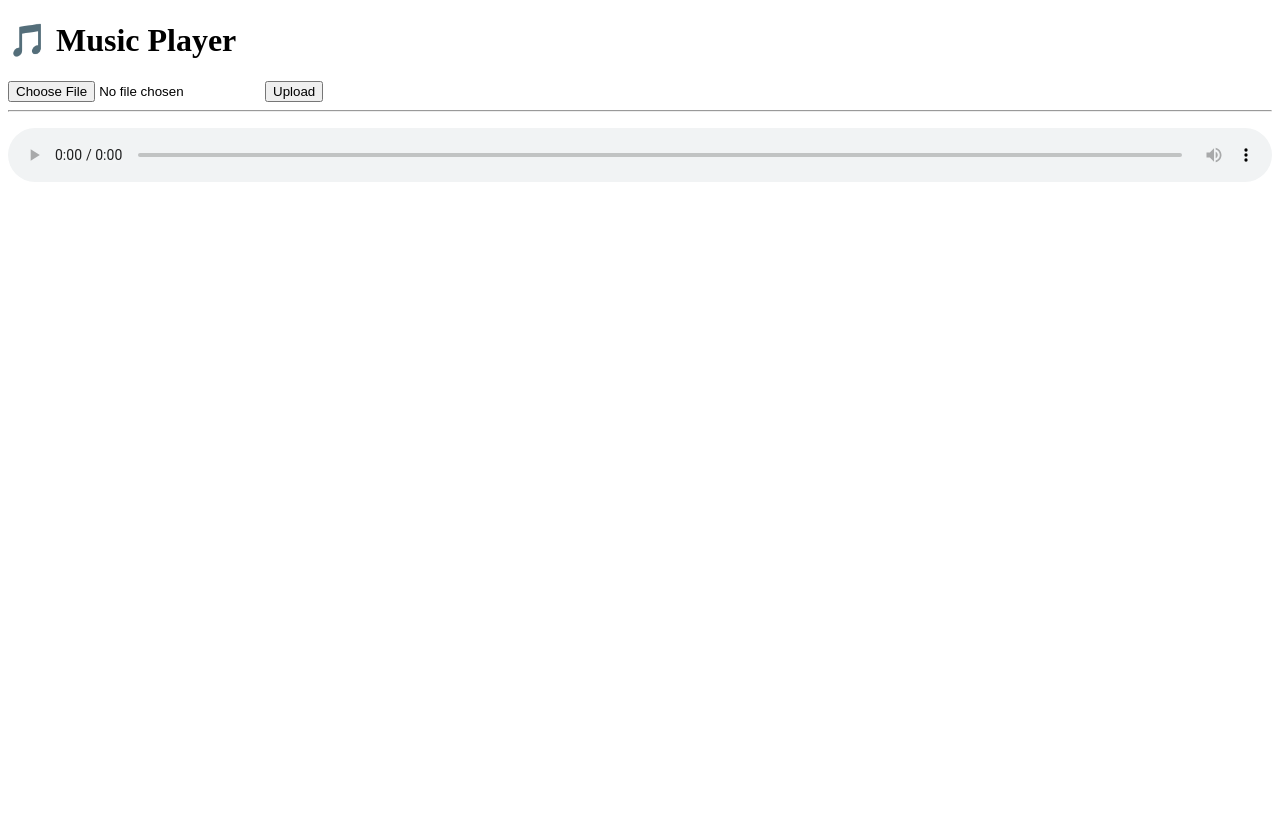
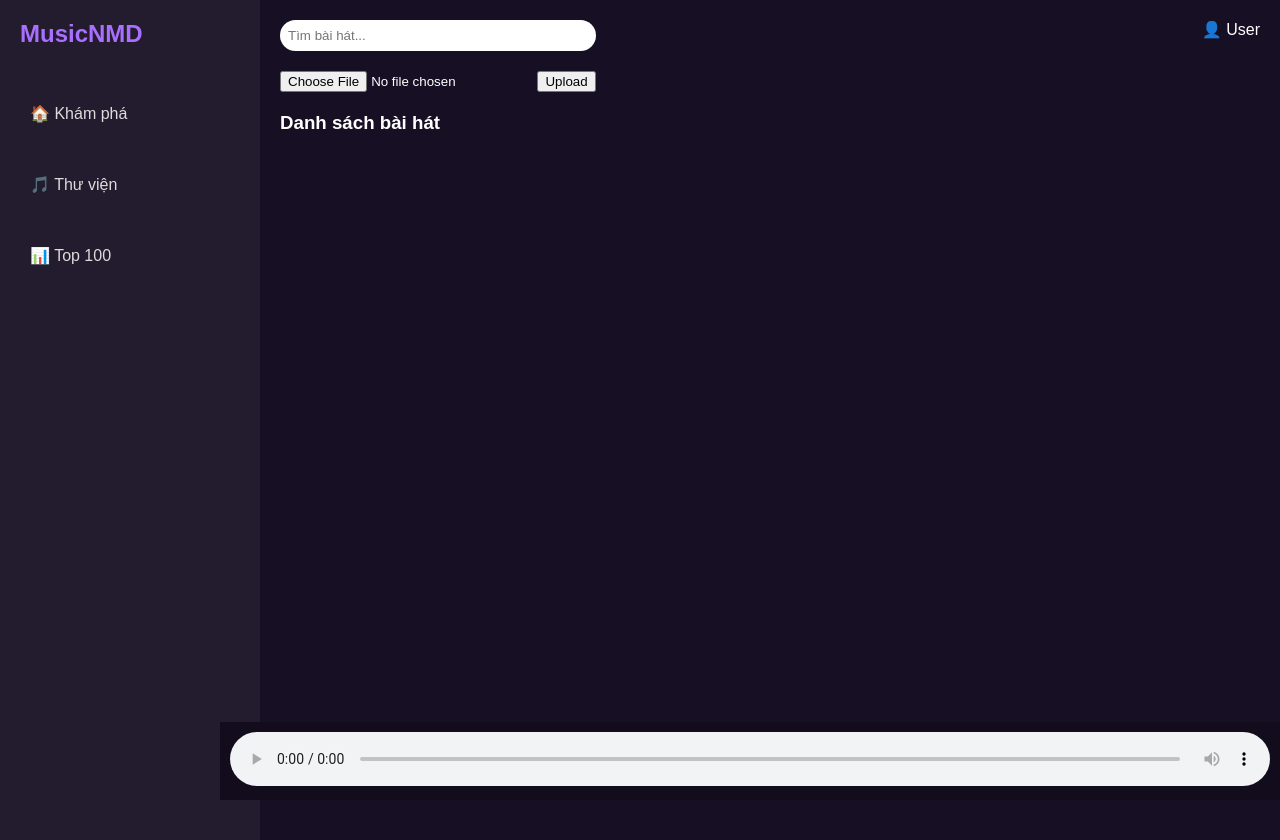
Before and after one commit to 2212426-create/web-py, a Flask app: page / in a window 1280 px wide. Before the commit the page ends 182 px from the top, so only its background shows below. Run offline with Flask 3, Linux system fonts and the light colour scheme.

Commit message:
Add files via upload

```diff
--- a/py-we/static/css/style.css
+++ b/py-we/static/css/style.css
@@ -0,0 +1,96 @@
+ body {
+            margin: 0;
+            font-family: Arial;
+            background: #170f23;
+            color: white;
+            display: flex;
+        }
+
+        /* Sidebar */
+        .sidebar {
+            width: 220px;
+            background: #231b2e;
+            padding: 20px;
+            height: 100vh;
+        }
+
+        .logo {
+            font-size: 24px;
+            font-weight: bold;
+            color: #a970ff;
+        }
+
+        .menu {
+            margin-top: 30px;
+        }
+
+        .menu div {
+            padding: 10px;
+            cursor: pointer;
+        }
+
+        .menu div:hover {
+            background: #2f2739;
+            border-radius: 5px;
+        }
+
+        /* Main */
+        .main {
+            flex: 1;
+            padding: 20px;
+        }
+
+        /* Topbar */
+        .topbar {
+            display: flex;
+            justify-content: space-between;
+            margin-bottom: 20px;
+        }
+
+        .search {
+            width: 300px;
+            padding: 8px;
+            border-radius: 20px;
+            border: none;
+        }
+
+        /* Upload */
+        .upload {
+            margin-bottom: 20px;
+        }
+
+        /* Song list */
+        .song {
+            padding: 10px;
+            display: flex;
+            justify-content: space-between;
+            border-bottom: 1px solid #333;
+            cursor: pointer;
+        }
+
+        .song:hover {
+            background: #2a1f3d;
+        }
+
+        /* Player */
+        .player {
+            position: fixed;
+            bottom: 0;
+            left: 220px;
+            right: 0;
+            background: #120c1c;
+            padding: 10px;
+        }
+        .menu a {
+    text-decoration: none !important;  /* bỏ gạch chân */
+    color: #dcdcdc;                   /* màu xám nhẹ */
+    display: block;
+    padding: 10px;
+    border-radius: 6px;
+    transition: 0.2s;
+}
+
+.menu a:hover {
+    background: #2f2739;
+    color: white;
+}
--- a/py-we/templates/index.html
+++ b/py-we/templates/index.html
@@ -1,33 +1,58 @@
 <!DOCTYPE html>
 <html>
 <head>
-    <title>Music Web</title>
+    <title>Music App</title>
+    <style>
+
+    </style>
     <link rel="stylesheet" href="{{ url_for('static', filename='css/style.css') }}">
 </head>
+
 <body>
 
+<!-- Sidebar -->
+<div class="sidebar">
+    <div class="logo">MusicNMD</div>
+    <div class="menu">
+        <a href="#"><p>🏠 Khám phá</p></a>
+        <a href="#"><p>🎵 Thư viện</p></a>
+        <a href="#"><p>📊 Top 100</p></a></div>
 
-<h1>🎵 Music Player</h1>
+</div>
 
-<!-- Upload -->
-<form method="POST" enctype="multipart/form-data">
-    <input type="file" name="file" accept="audio/*">
-    <button type="submit">Upload</button>
-</form>
+<!-- Main -->
+<div class="main">
 
-<hr>
+    <!-- Topbar -->
+    <div class="topbar">
+        <input class="search" placeholder="Tìm bài hát...">
+        <div>👤 User</div>
+    </div>
 
-<!-- List nhạc -->
-<ul>
+    <!-- Upload -->
+    <div class="upload">
+        <form method="POST" enctype="multipart/form-data">
+            <input type="file" name="file" accept="audio/*">
+            <button>Upload</button>
+        </form>
+    </div>
+
+    <!-- Danh sách nhạc -->
+    <h3>Danh sách bài hát</h3>
+
     {% for song in songs %}
-    <li onclick="playSong('{{ url_for('static', filename='music/' + song) }}')">
-        {{ song }}
-    </li>
+    <div class="song" onclick="playSong('{{ url_for('static', filename='music/' + song) }}')">
+        <span>{{ song }}</span>
+        <span>▶</span>
+    </div>
     {% endfor %}
-</ul>
+
+</div>
 
 <!-- Player -->
-<audio id="player" controls style="width:100%"></audio>
+<div class="player">
+    <audio id="player" controls style="width:100%"></audio>
+</div>
 
 <script>
 function playSong(src) {
@@ -37,7 +62,5 @@ function playSong(src) {
 }
 </script>
 
-
-
 </body>
 </html>
```
Also changed, not shown: py-we/templates/khampha.html (added, +10 -0 lines), 3 other files.
